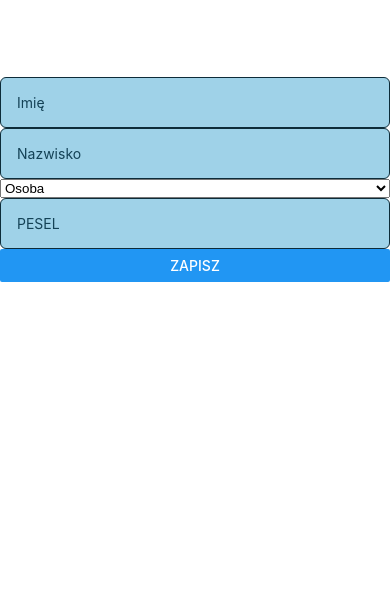
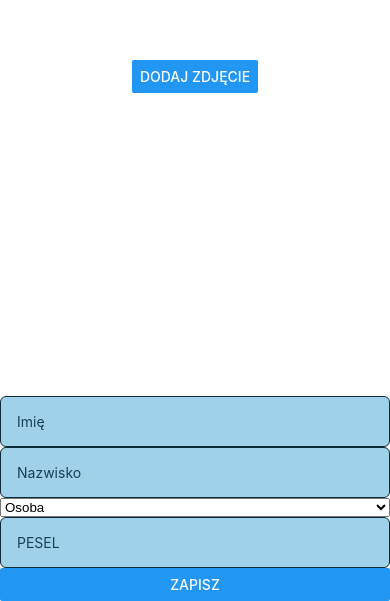
Before and after one commit to JaroslawLeszko/ContractorForm, a React Native app: screen / in a window 390 px wide. Shown: the part 243-844 px from the top of the page. Built offline with nearby package versions, Linux system fonts and the light colour scheme.

Commit message:
Add image picker

```diff
--- a/App.tsx
+++ b/App.tsx
@@ -1,11 +1,13 @@
 import { StyleSheet, View } from "react-native";
 
 import ContractorForm from "./components/formInput";
+// import ImagePickerExample from "./components/imagePicker";
 
 export default function App() {
   return (
     <View style={styles.container}>
       <ContractorForm />
+      {/* <ImagePickerExample /> */}
     </View>
   );
 }
--- a/app.json
+++ b/app.json
@@ -11,6 +11,14 @@
       "resizeMode": "contain",
       "backgroundColor": "#ffffff"
     },
+    "plugins": [
+      [
+        "expo-image-picker",
+        {
+          "photosPermission": "The app accesses your photos to let you share them with your friends."
+        }
+      ]
+    ],
     "updates": {
       "fallbackToCacheTimeout": 0
     },
--- /dev/null
+++ b/components/errorModal.tsx
@@ -0,0 +1,47 @@
+import { StyleSheet, View, Button, Modal, Image, Text } from "react-native";
+
+interface Props {
+  visible: boolean;
+  onCancel: () => void;
+}
+
+export default function ErrorModal(props: Props) {
+  return (
+    <Modal visible={props.visible} animationType="slide">
+      <View style={styles.inputContainer}>
+        <Image
+          style={styles.image}
+          source={require("../assets/images/warning-512.png")}
+        />
+        <Text style={styles.textMessage}>Nie znaleziono metody zapisu.</Text>
+        <View style={styles.button}>
+          <Button title="Zamknij" onPress={props.onCancel} color="red" />
+        </View>
+      </View>
+    </Modal>
+  );
+}
+
+const styles = StyleSheet.create({
+  inputContainer: {
+    flex: 1,
+    justifyContent: "center",
+    alignItems: "center",
+    padding: 16,
+    backgroundColor: "#fffffff",
+  },
+  image: {
+    width: 100,
+    height: 100,
+    margin: 20,
+  },
+  textMessage: {
+    color: "red",
+    fontWeight: "900",
+    fontSize: 20,
+  },
+  button: {
+    width: "30%",
+    margin: 20,
+  },
+});
--- a/components/formInput.tsx
+++ b/components/formInput.tsx
@@ -1,17 +1,20 @@
 import { useState } from "react";
-import { Text, View, TextInput, Button, Alert, StyleSheet } from "react-native";
+import { Text, View, TextInput, Button, StyleSheet } from "react-native";
 import { useForm, Controller, SubmitHandler } from "react-hook-form";
 import { Picker } from "@react-native-picker/picker";
 import { yupResolver } from "@hookform/resolvers/yup";
 import * as yup from "yup";
 
-interface FormData {
+import AddImage from "./imagePicker";
+import ErrorModal from "./errorModal";
+
+type FormData = {
   firstName: string;
   lastName: string;
   pesel?: string;
   nip?: string;
-  image: string;
-}
+  image: string | null;
+};
 
 const schema = yup.object({
   firstName: yup.string().required().min(3),
@@ -22,9 +25,10 @@ const schema = yup.object({
 
 export default function ContractorForm() {
   const [idType, setIdType] = useState("Osoba");
+  const [modalVisible, setModalVisible] = useState(false);
+  const [uUri, setUUri] = useState<string | null>("");
   const {
     control,
-    reset,
     resetField,
     handleSubmit,
     formState: { errors },
@@ -33,18 +37,41 @@ export default function ContractorForm() {
     defaultValues: {
       firstName: "",
       lastName: "",
-      //   pesel: "",
-      //   nip: "",
-      //   image: "",
+      image: "",
     },
   });
-  const onSubmit: SubmitHandler<FormData> = (data) => {
-    console.log(data);
-    reset();
+
+  function endAddGoalHandler() {
+    setModalVisible(false);
+  }
+
+  function getImageUri(iuri: string | null) {
+    setUUri(iuri!);
+  }
+
+  const onSubmit: SubmitHandler<FormData> = async (data) => {
+    let contractorData = { ...data, image: uUri };
+    try {
+      const response = await fetch("https://localhost:60001/Contractor/Save", {
+        method: "POST",
+        headers: {
+          "Content-Type": "application/json",
+        },
+        body: JSON.stringify(contractorData),
+      });
+      console.log(response.body);
+    } catch (err) {
+      setModalVisible(true);
+      console.log(err);
+    }
+    console.log(contractorData);
   };
 
   return (
+    <>
+      <AddImage onAdd={getImageUri} />
       <View>
+        <ErrorModal visible={modalVisible} onCancel={endAddGoalHandler} />
         <Controller
           control={control}
           rules={{
@@ -140,8 +167,10 @@ export default function ContractorForm() {
             {errors.nip && <Text>10 cyfr.</Text>}
           </>
         )}
+
         <Button title="Zapisz" onPress={handleSubmit(onSubmit)} />
       </View>
+    </>
   );
 }
 
--- a/components/imagePicker.tsx
+++ b/components/imagePicker.tsx
@@ -1,5 +1,52 @@
-import { useState } from "react";
+import React, { useState, useEffect, SetStateAction } from "react";
+import { Button, Image, View, StyleSheet } from "react-native";
+import * as ImagePicker from "expo-image-picker";
 
-export default function ImagePicker() {
-  const [imageToUpload, setImageToUpload] = useState([]);
+interface Props {
+  onAdd: (arg: string | null) => void;
 }
+
+export default function AddImage(props: Props) {
+  const [image, setImage] = useState("");
+
+  const pickImage = async () => {
+    let result = await ImagePicker.launchImageLibraryAsync({
+      mediaTypes: ImagePicker.MediaTypeOptions.Images,
+      allowsEditing: true,
+      aspect: [1, 1],
+      quality: 1,
+      selectionLimit: 1,
+    });
+
+    if (!result.canceled) {
+      setImage(result.assets[0].uri as SetStateAction<any>);
+    }
+  };
+  useEffect(() => {
+    props.onAdd(image);
+  }, [image]);
+
+  return (
+    <>
+      <View style={styles.container}>
+        {image && <Image source={{ uri: image }} style={styles.image} />}
+        <Button title="Dodaj zdjęcie" onPress={pickImage} />
+      </View>
+    </>
+  );
+}
+
+const styles = StyleSheet.create({
+  container: {
+    flex: 1,
+    alignItems: "center",
+    justifyContent: "center",
+    margin: 20,
+  },
+  image: {
+    width: 350,
+    height: 350,
+    margin: 20,
+    borderRadius: 6,
+  },
+});
--- a/package.json
+++ b/package.json
@@ -17,8 +17,11 @@
     "react-dom": "18.1.0",
     "react-hook-form": "^7.42.1",
     "react-native": "0.70.5",
+    "react-native-document-picker": "^8.1.3",
+    "react-native-image-picker": "^5.0.1",
     "react-native-web": "~0.18.9",
-    "yup": "^0.32.11"
+    "yup": "^0.32.11",
+    "expo-image-picker": "~14.0.2"
   },
   "devDependencies": {
     "@babel/core": "^7.12.9",
```
Also changed, not shown: assets/images/warning-512.png (added), 1 other file (tests, documents, lock files or other folders). Lines whose indentation alone changed are shown as unchanged.
